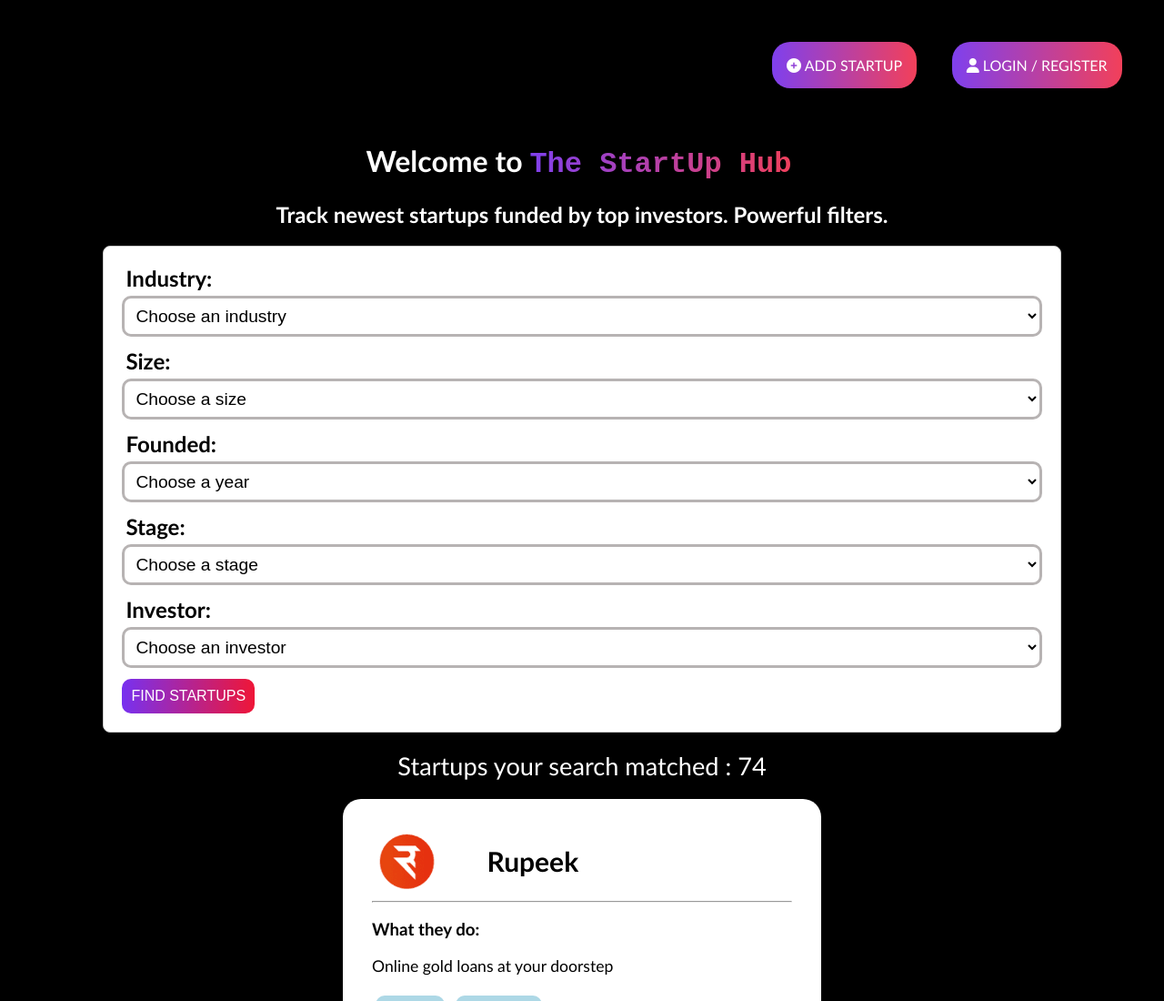
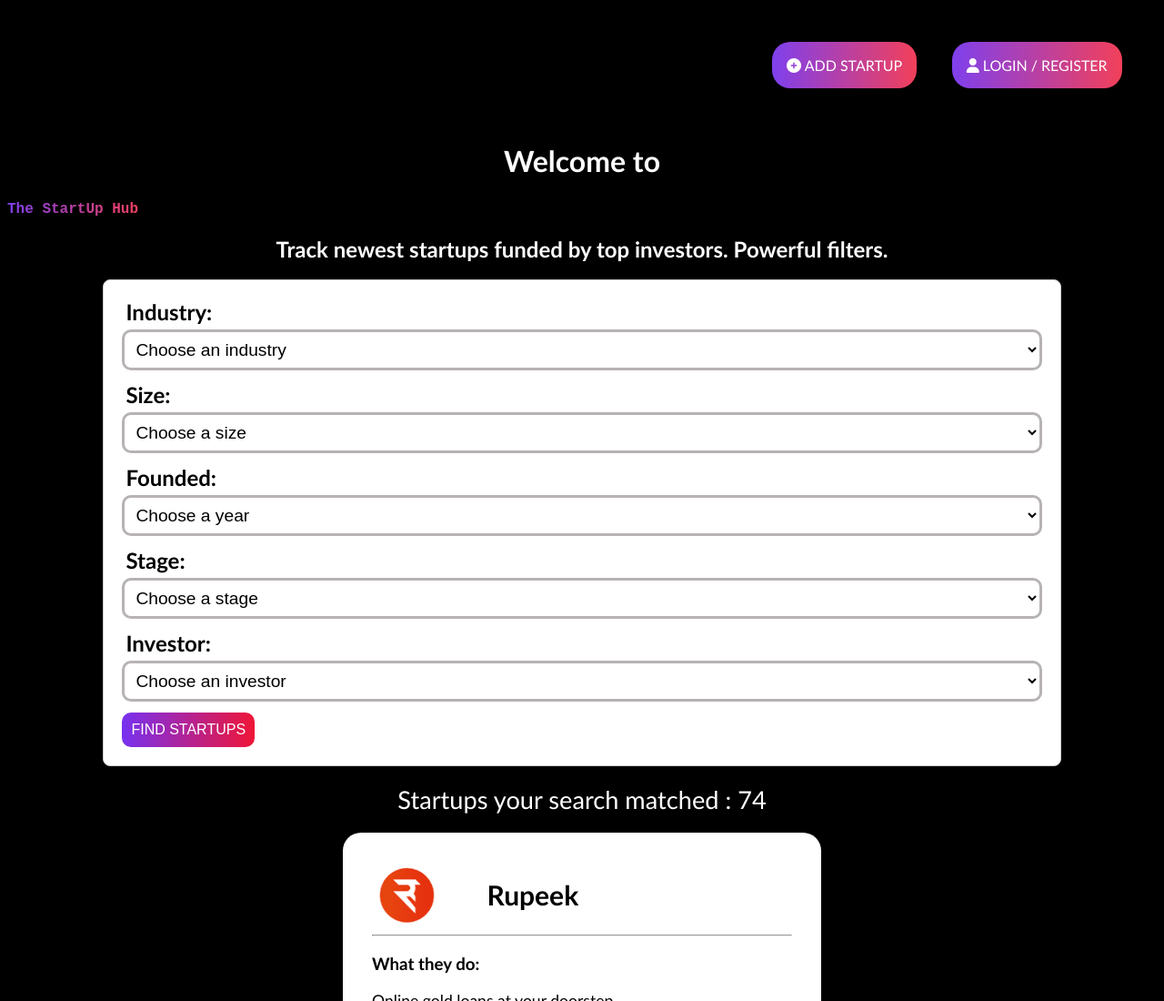
Before and after one commit to samarpitadas/The-Startup-Hub, a plain HTML site: page index.html in a window 1280 px wide. Shown: the top 1100 px of the page at 91% size. Drawn offline with Linux system fonts and the light colour scheme.

Commit message:
Update index.html

```diff
--- a/index.html
+++ b/index.html
@@ -18,7 +18,8 @@
             <span>LOGIN / REGISTER</span>
         </div>
     </div>
-    <h1>Welcome to <span class="company-name"></span></h1>
+    <h1>Welcome to </h1>
+    <span class="company-name"></span>
     <h2>Track newest startups funded by top investors. Powerful filters.</h2>
     <div class="filters">
         <div class="filer-section">
```
